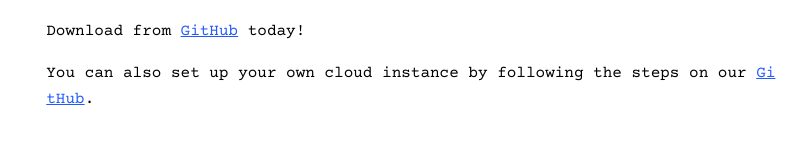
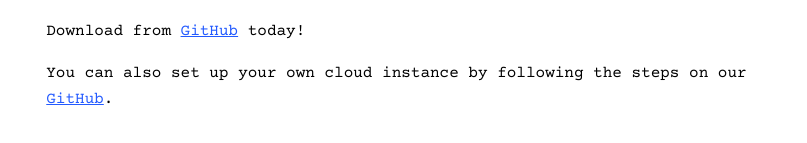
Before and after one commit to xyzshantaram/rite-cloud, a plain HTML site: page res/landing.html in a window 1280 px wide. Shown: the part 609-752 px from the top of the page, 226-1033 px from the left. Drawn offline with nearby package versions, Linux system fonts and the light colour scheme.

Commit message:
break only preview links

```diff
--- a/res/style.css
+++ b/res/style.css
@@ -115,7 +115,7 @@ pre {
     font-size: 1rem;
 }
 
-a {
+#md-rendered a {
     word-break: break-all;
 }
 
```
